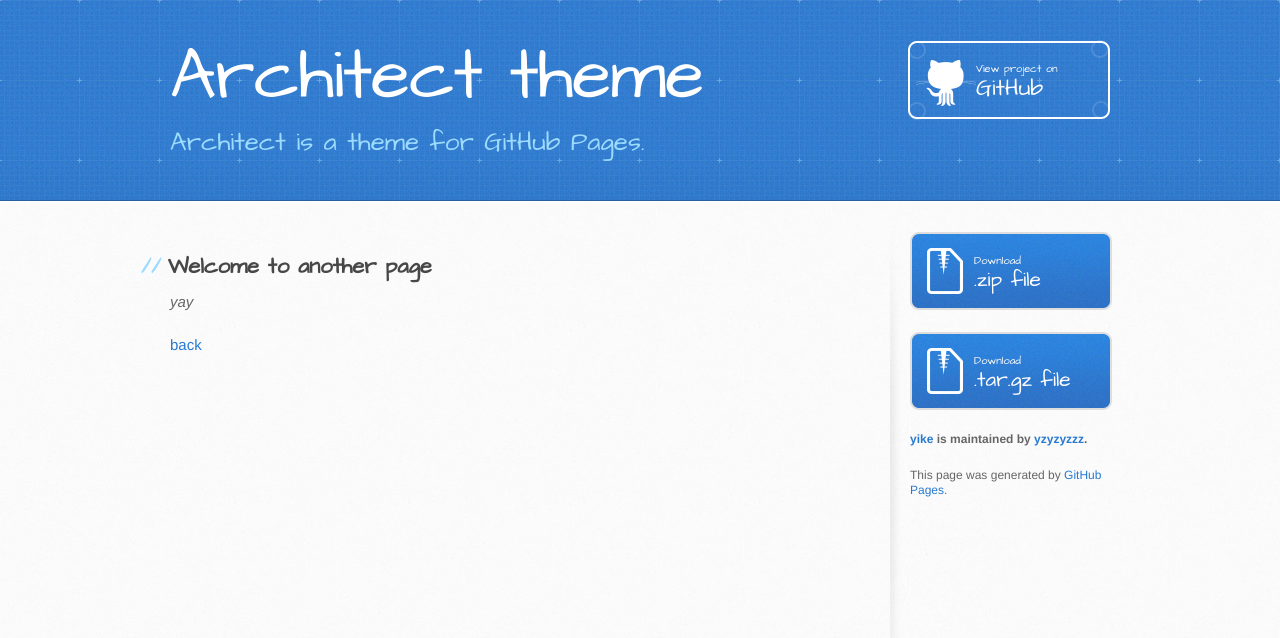
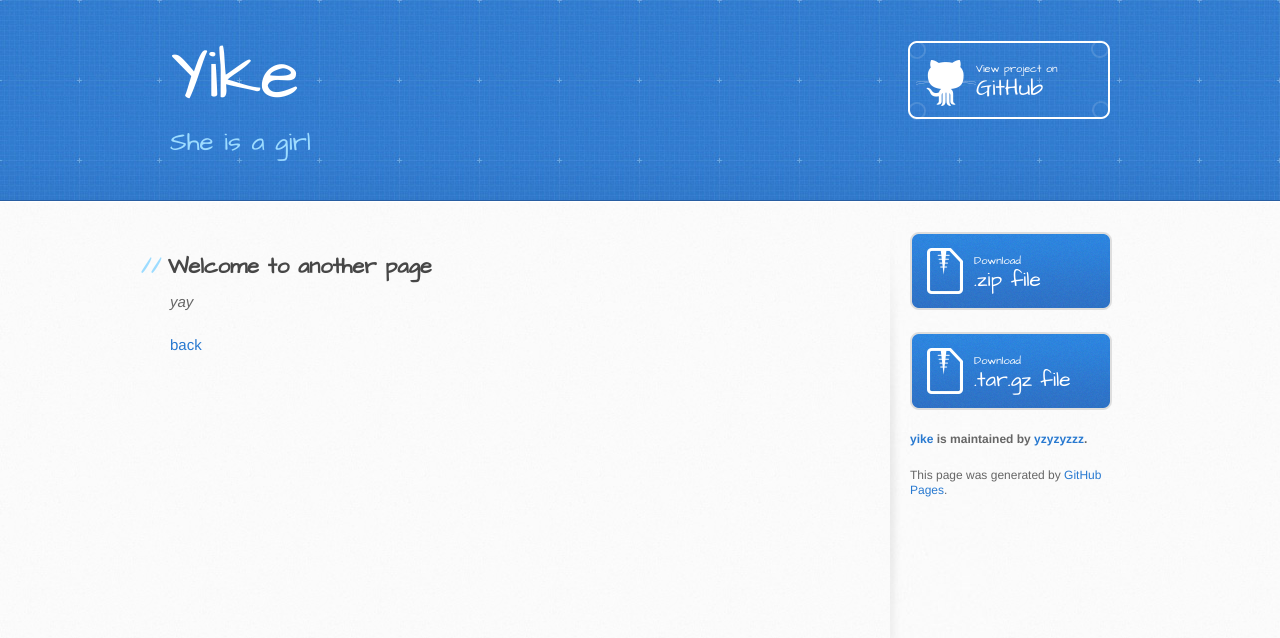
Before and after one commit to yzyzyzzz/yike, a Jekyll site: the page built from another-page.md, in a window 1280 px wide. Shown: the top 638 px of the page. Built offline with Jekyll 4.4.1, drawn with Linux system fonts in a browser that asks for light colours; our own code applies the rules of GitHub Pages for plain Markdown files.

Commit message:
Update _config.yml

```diff
--- a/_config.yml
+++ b/_config.yml
@@ -1,5 +1,5 @@
-title: Architect theme
-description: Architect is a theme for GitHub Pages.
+title: Yike
+description: She is a girl
 show_downloads: true
 google_analytics:
 theme: jekyll-theme-architect
```
